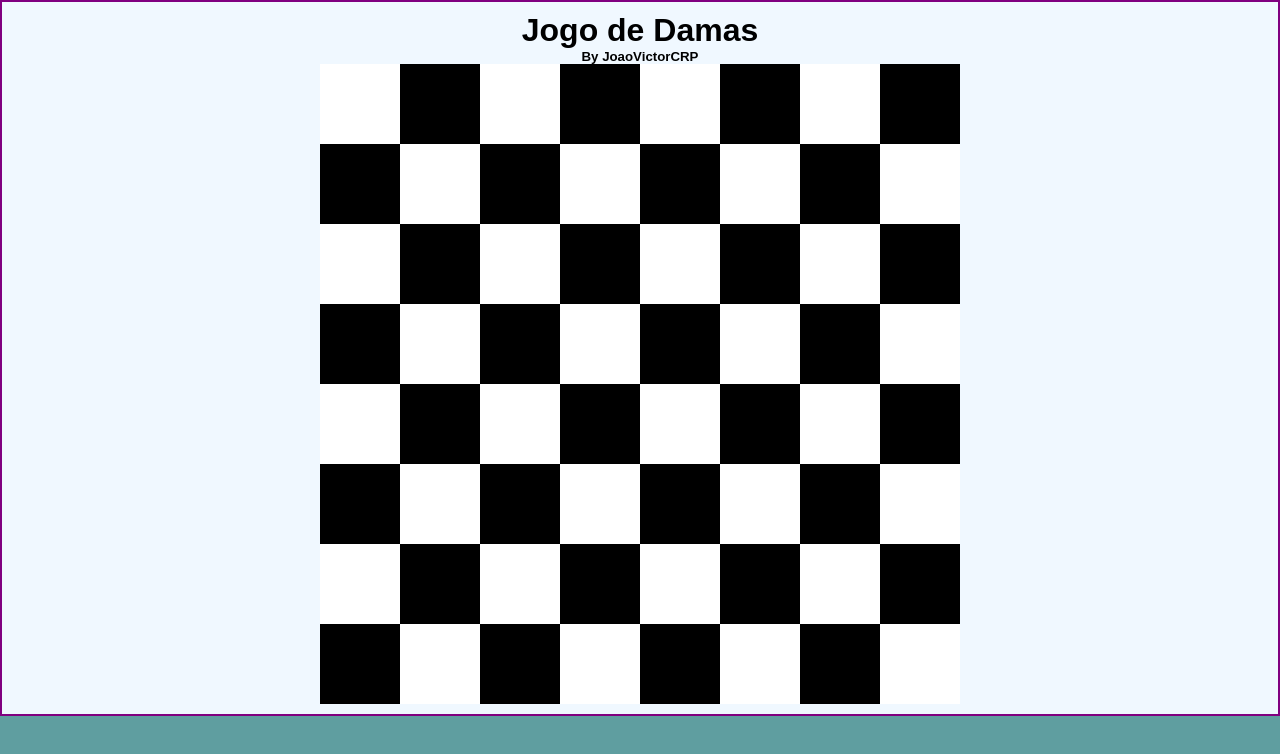
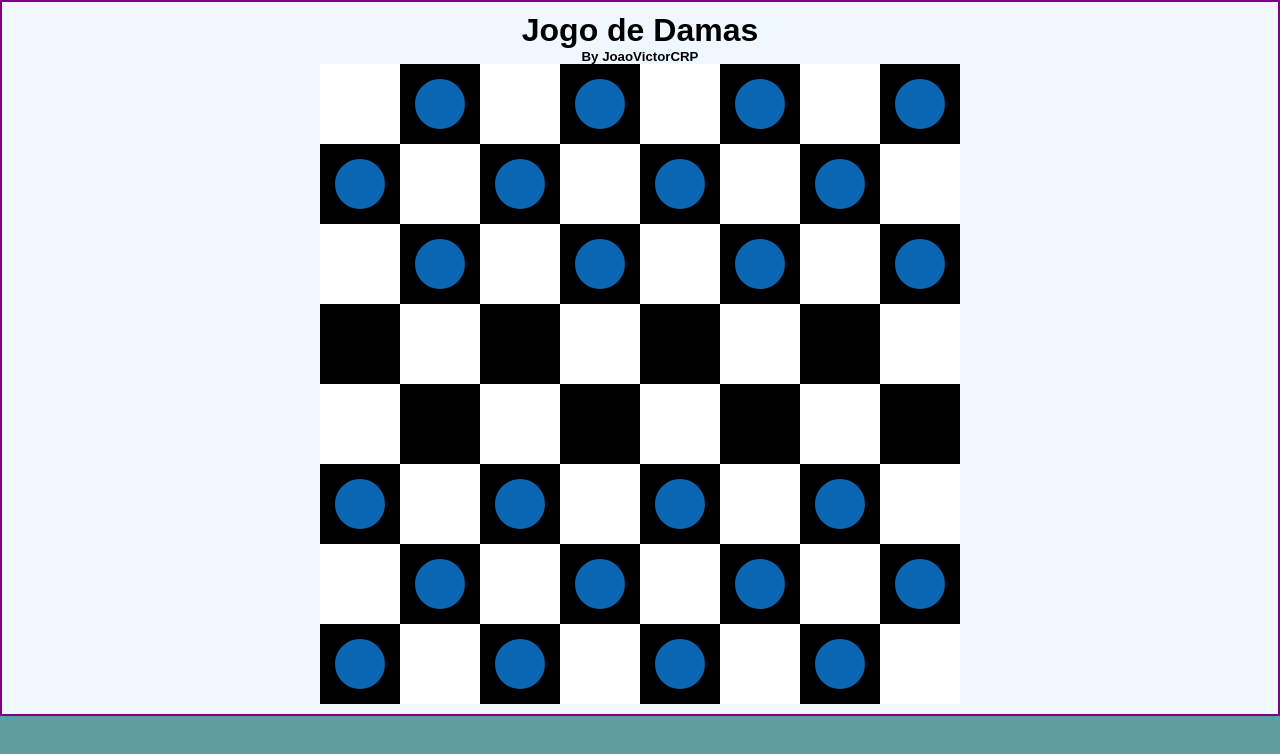
Before and after one commit to JoaoVictorCRP/programacao-script, a Next.js app in the folder 0-introducao-ao-next/first-app/: page /exercicio2 in a window 1280 px wide. Shown: the top 754 px of the page. Built offline with nearby package versions, Linux system fonts and the light colour scheme.

Commit message:
jogo de damas | teste de peças com cores dinamicas

```diff
--- a/0-introducao-ao-next/first-app/app/exercicio2/components/Board.jsx
+++ b/0-introducao-ao-next/first-app/app/exercicio2/components/Board.jsx
@@ -5,14 +5,14 @@ export default function Board() {
     return (
         <>
             {/* FIXME: All lines are empty */}
-            <Line isEmpty={false}/>
-            <InvertedLine isEmpty={false}/>
-            <Line isEmpty={false}/>
+            <Line/>
+            <InvertedLine/>
+            <Line/>
             <InvertedLine isEmpty={true}/>
             <Line isEmpty={true}/>
-            <InvertedLine isEmpty={false}/>
-            <Line isEmpty={false}/>
-            <InvertedLine isEmpty={false}/>
+            <InvertedLine/>
+            <Line/>
+            <InvertedLine/>
         </>
 
     )
--- a/0-introducao-ao-next/first-app/app/exercicio2/components/InvertedLine.jsx
+++ b/0-introducao-ao-next/first-app/app/exercicio2/components/InvertedLine.jsx
@@ -17,13 +17,13 @@ export default function InvertedLine(props) {
                 </>
                 :
                 <>
-                    <Square color="black" isOccupied={true}/>
+                    <Square color="black" isOccupied={true} teamColor={"#0a66b3"}/>
                     <Square color="white"/>
-                    <Square color="black" isOccupied={true}/>
+                    <Square color="black" isOccupied={true} teamColor={"#0a66b3"}/>
                     <Square color="white"/>
-                    <Square color="black" isOccupied={true}/>
+                    <Square color="black" isOccupied={true} teamColor={"#0a66b3"}/>
                     <Square color="white"/>
-                    <Square color="black" isOccupied={true}/>
+                    <Square color="black" isOccupied={true} teamColor={"#0a66b3"}/>
                     <Square color="white"/>
                 </>
             }
--- a/0-introducao-ao-next/first-app/app/exercicio2/components/Line.jsx
+++ b/0-introducao-ao-next/first-app/app/exercicio2/components/Line.jsx
@@ -17,13 +17,13 @@ export default function Line(props) {
                 :
                 <>
                     <Square color="white"/>
-                    <Square color="black" isOccupied={true}/>
+                    <Square color="black" isOccupied={true} teamColor={"#0a66b3"}/>
                     <Square color="white"/>
-                    <Square color="black" isOccupied={true}/>
+                    <Square color="black" isOccupied={true} teamColor={"#0a66b3"}/>
                     <Square color="white"/>
-                    <Square color="black" isOccupied={true}/>
+                    <Square color="black" isOccupied={true} teamColor={"#0a66b3"}/>
                     <Square color="white"/>
-                    <Square color="black" isOccupied={true}/>
+                    <Square color="black" isOccupied={true} teamColor={"#0a66b3"}/>
                 </>
             }
         </div>
--- a/0-introducao-ao-next/first-app/app/exercicio2/components/Square.jsx
+++ b/0-introducao-ao-next/first-app/app/exercicio2/components/Square.jsx
@@ -11,8 +11,7 @@ export default function Square(props){
             "alignItems":"center",
             "justifyContent":"center"
         }}>
-            {props.isOccupied ? <Piece/> : <div/>}
-            {/* <Piece/> */}
+            {props.isOccupied ? <Piece color={props.teamColor}/> : <div/>}
         </div>
     )
 }
--- a/0-introducao-ao-next/first-app/app/exercicio2/page.jsx
+++ b/0-introducao-ao-next/first-app/app/exercicio2/page.jsx
@@ -1,5 +1,7 @@
 import Title from "./components/Title"
 import Board from "./components/Board"
+import Line from "./components/Line"
+import InvertedLine from "./components/InvertedLine"
 
 export default function page() {
 
```
